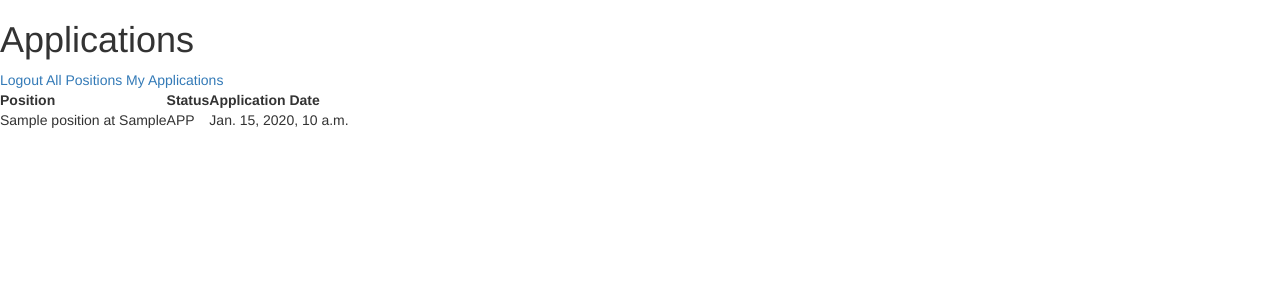
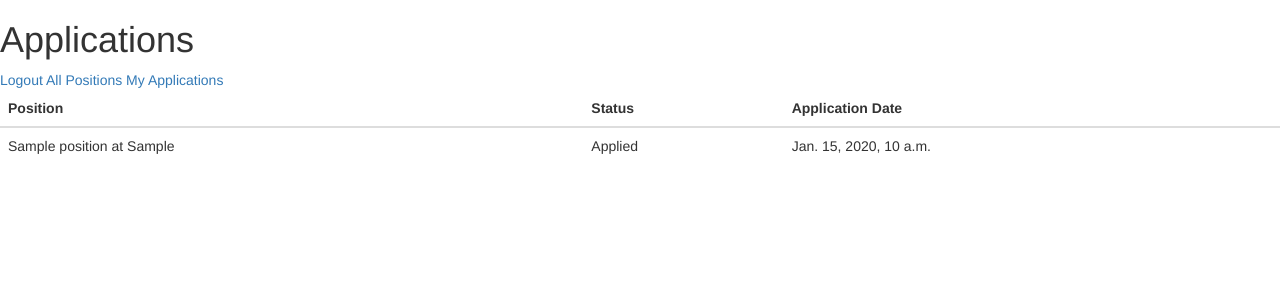
Before and after one commit to merdey/ApPy, a Django app: page /applications in a window 1280 px wide. Shown: the top 300 px of the page. Run offline with Django 3.2, Linux system fonts and the light colour scheme; a user stored in the database is signed in; tables that the repository leaves empty hold one stand-in row (values such as "Sample post"); parts of the project's set-up code (start-up, migrations or seed data) failed here and were passed over; some libraries are stand-ins or nearby versions.

Commit message:
Improve display of current applications

```diff
--- a/templates/applications.html
+++ b/templates/applications.html
@@ -7,7 +7,7 @@
 {% block content %}
 
     {% if applications %}
-        <table>
+        <table class="table table-hover">
             <thead>
                 <tr>
                     <th>Position</th>
@@ -19,7 +19,7 @@
                 {% for app in applications %}
                 <tr>
                     <td>{{ app.position }}</td>
-                    <td>{{ app.status }}</td>
+                    <td>{{ app.get_status_display }}</td>
                     <td>{{ app.created_at }}</td>
                 </tr>
                 {% endfor %}
```
